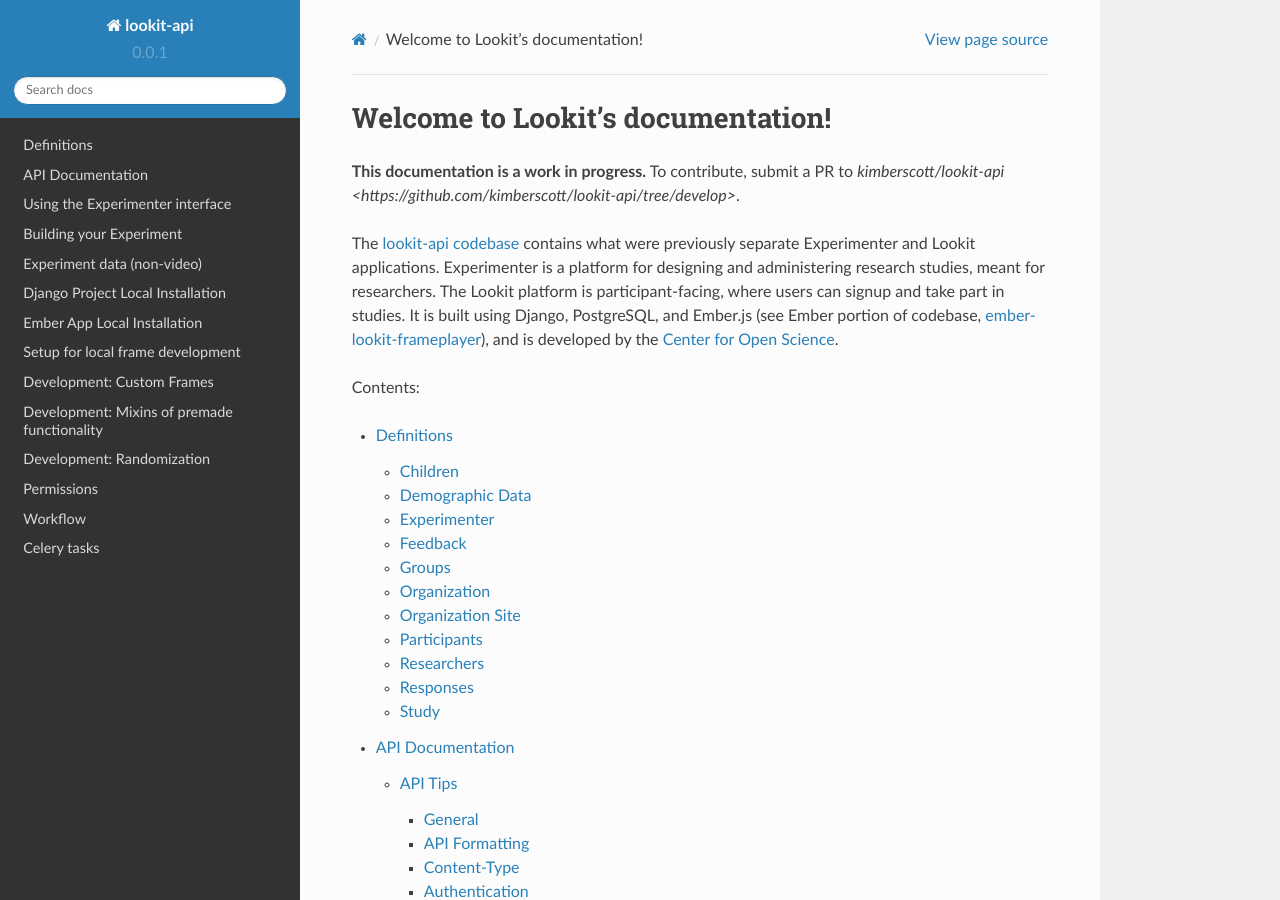
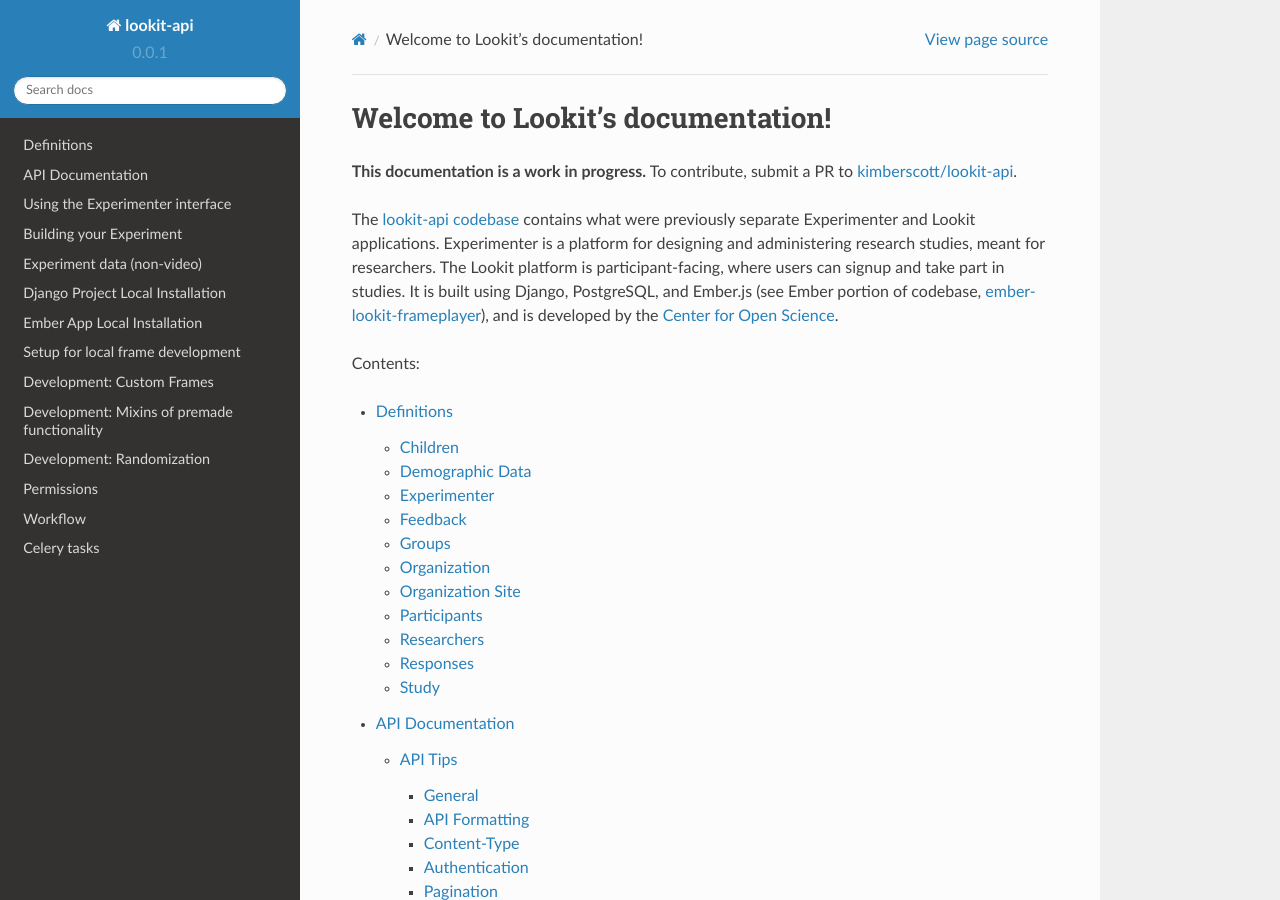
Before and after one commit to lookit/lookit-api, a Sphinx documentation site: the page built from docs/source/index.rst, in a window 1280 px wide and 900 px high. Built offline with Sphinx 7.4.7 and the Read the Docs theme 2.0.0, drawn with Linux system fonts in a browser that asks for light colours.

Commit message:
fix link in docs

```diff
--- a/docs/source/index.rst
+++ b/docs/source/index.rst
@@ -7,8 +7,7 @@
 ==========================================
 
 **This documentation is a work in progress.** To contribute, submit a PR to
-`kimberscott/lookit-api <https://github.com/kimberscott/lookit-api/tree/develop>`.
-
+`kimberscott/lookit-api <https://github.com/kimberscott/lookit-api/tree/develop>`_.
 
 The `lookit-api codebase <https://github.com/CenterForOpenScience/lookit-api>`_ contains
 what were previously separate Experimenter and Lookit applications. Experimenter is a
```
